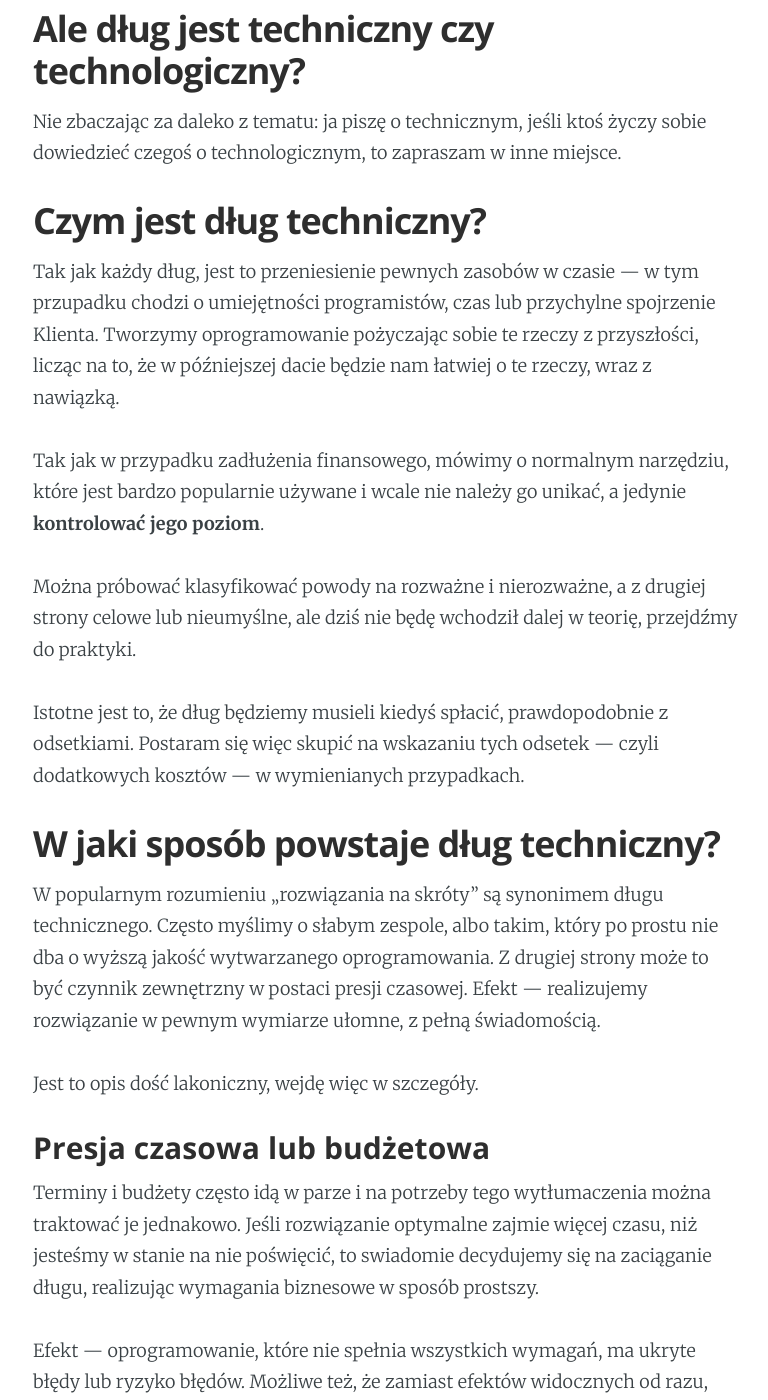
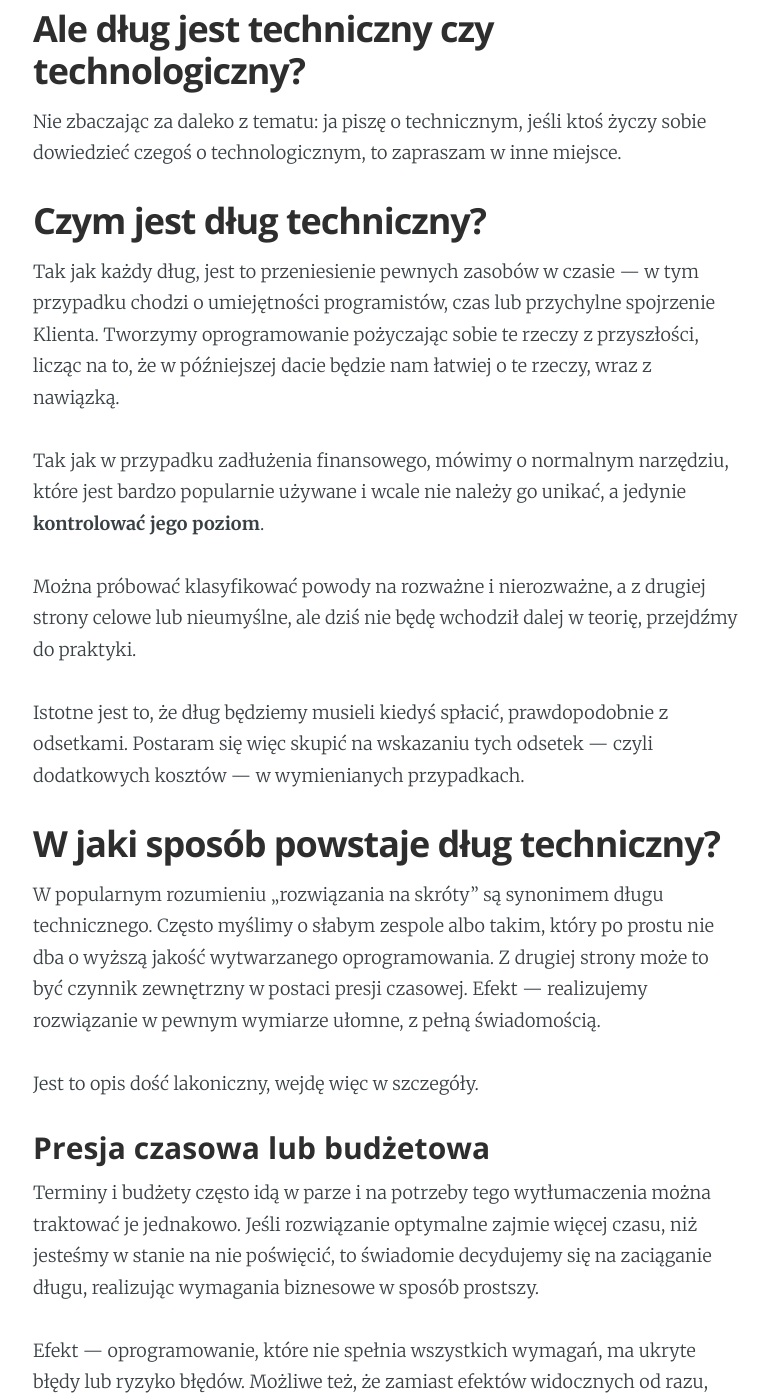
Before and after one commit to syzygypl/syzygypl.github.io, a Jekyll site: the page built from _posts/2019-03-26-technical-debt.md, in a window 1280 px wide and 1400 px high, scrolled down 555 px. Shown: the whole window, without its empty margins (252-1020 px from the left). Built offline with Jekyll 4.4.1, drawn with Linux system fonts in a browser that asks for light colours; some of the changed text lies outside the part shown.

Commit message:
spell checking

```diff
--- a/_posts/2019-03-26-technical-debt.md
+++ b/_posts/2019-03-26-technical-debt.md
@@ -1,6 +1,6 @@
 ---
 title: Dług techniczny
-excerpt: Porównałem dług techniczny do długu finansowego — efektywne narzędzie do ominięcia braku zasobów w jednym momencie, licząc na to, że w późniejszym czasie będzie nam łatwiej „spłacić“ takie zobowiązanie. Wspomniałem o nieoczywistych momentach, w których zaciągamy dług, jak np podczas doboru nieodpowiedniej technologii, odchodzenie od rynkowych standardów albo... nic nie robiąc, bo dług techniczny sam z siebie narasta. Wspomniałem też o tym jak sobie z nim radzić w organizacji — przede wszystkim poprzez mierzenie jego poziomu oraz aktywną pracę z Klientem, aby utrzymywać go na komfortowym poziomie
+excerpt: Porównałem dług techniczny do długu finansowego — efektywne narzędzie do ominięcia braku zasobów w jednym momencie, licząc na to, że w późniejszym czasie będzie nam łatwiej „spłacić” takie zobowiązanie. Wspomniałem o nieoczywistych momentach, w których zaciągamy dług, jak np. podczas doboru nieodpowiedniej technologii, odchodzenie od rynkowych standardów albo... nic nie robiąc, bo dług techniczny sam z siebie narasta. Wspomniałem też o tym jak sobie z nim radzić w organizacji — przede wszystkim poprzez mierzenie jego poziomu oraz aktywną pracę z Klientem, aby utrzymywać go na komfortowym poziomie
 category: technology
 date: 2019-03-26 22:34
 author: puck
@@ -17,23 +17,23 @@
 
 ## Czym jest dług techniczny?
 
-Tak jak każdy dług, jest to przeniesienie pewnych zasobów w czasie — w tym przupadku chodzi o umiejętności programistów, czas lub przychylne spojrzenie Klienta. Tworzymy oprogramowanie pożyczając sobie te rzeczy z przyszłości, licząc na to, że w późniejszej dacie będzie nam łatwiej o te rzeczy, wraz z nawiązką.
+Tak jak każdy dług, jest to przeniesienie pewnych zasobów w czasie — w tym przypadku chodzi o umiejętności programistów, czas lub przychylne spojrzenie Klienta. Tworzymy oprogramowanie pożyczając sobie te rzeczy z przyszłości, licząc na to, że w późniejszej dacie będzie nam łatwiej o te rzeczy, wraz z nawiązką.
 
 Tak jak w przypadku zadłużenia finansowego, mówimy o normalnym narzędziu, które jest bardzo popularnie używane i wcale nie należy go unikać, a jedynie **kontrolować jego poziom**.
 
 Można próbować klasyfikować powody na rozważne i nierozważne, a z drugiej strony celowe lub nieumyślne, ale dziś nie będę wchodził dalej w teorię, przejdźmy do praktyki.
 
-Istotne jest to, że dług będziemy musieli kiedyś spłacić, prawdopodobnie z odsetkiami. Postaram się więc skupić na wskazaniu tych odsetek — czyli dodatkowych kosztów — w wymienianych przypadkach.
+Istotne jest to, że dług będziemy musieli kiedyś spłacić, prawdopodobnie z odsetkami. Postaram się więc skupić na wskazaniu tych odsetek — czyli dodatkowych kosztów — w wymienianych przypadkach.
 
 ## W jaki sposób powstaje dług techniczny?
 
-W popularnym rozumieniu „rozwiązania na skróty” są synonimem długu technicznego. Często myślimy o słabym zespole, albo takim, który po prostu nie dba o wyższą jakość wytwarzanego oprogramowania. Z drugiej strony może to być czynnik zewnętrzny w postaci presji czasowej. Efekt — realizujemy rozwiązanie w pewnym wymiarze ułomne, z pełną świadomością.
+W popularnym rozumieniu „rozwiązania na skróty” są synonimem długu technicznego. Często myślimy o słabym zespole albo takim, który po prostu nie dba o wyższą jakość wytwarzanego oprogramowania. Z drugiej strony może to być czynnik zewnętrzny w postaci presji czasowej. Efekt — realizujemy rozwiązanie w pewnym wymiarze ułomne, z pełną świadomością.
 
 Jest to opis dość lakoniczny, wejdę więc w szczegóły.
 
 ### Presja czasowa lub budżetowa
 
-Terminy i budżety często idą w parze i na potrzeby tego wytłumaczenia można traktować je jednakowo. Jeśli rozwiązanie optymalne zajmie więcej czasu, niż jesteśmy w stanie na nie poświęcić, to swiadomie decydujemy się na zaciąganie długu, realizując wymagania biznesowe w sposób prostszy.
+Terminy i budżety często idą w parze i na potrzeby tego wytłumaczenia można traktować je jednakowo. Jeśli rozwiązanie optymalne zajmie więcej czasu, niż jesteśmy w stanie na nie poświęcić, to świadomie decydujemy się na zaciąganie długu, realizując wymagania biznesowe w sposób prostszy.
 
 Efekt — oprogramowanie, które nie spełnia wszystkich wymagań, ma ukryte błędy lub ryzyko błędów. Możliwe też, że zamiast efektów widocznych od razu, zwiększamy sobie „oprocentowanie długu”, a przez to wszelkie inne działania mogą okazać się bardziej kosztowne.
 
@@ -113,7 +113,7 @@
 
 Całe to podsumowanie nie miało by sensu, jeśli nie płynęłaby z niego jakaś nauka. Następujące elementy są dla Syzygy istotne, aby zarządzać długiem technicznym:
 
- * Używanie rynkowych standardów. Naturalnym wnioskiem z przytoczonej historii była decyzja o zmianie stacku na taki, który używa jednego z frameworków frontendowych zamiast „klasycznego” podejścia. Możliwość szybkiego skalowania zespołu jest dla nas dużo ważniejsza, niż budowanie efektywności poprzez długoletnie doświadczenie w jednym rozwiązaniu.
+ * Używanie rynkowych standardów. Naturalnym wnioskiem z przytoczonej historii była decyzja o zmianie stacku na taki, który używa jednego z frameworków frontendowych zamiast „klasycznego” podejścia. Możliwość szybkiego skalowania zespołu jest dla nas dużo ważniejsza niż budowanie efektywności poprzez długoletnie doświadczenie w jednym rozwiązaniu.
  * Ciągła aktualizacja używanych rozwiązań. Analogicznie do kompletnej zmiany frameworków, również te istniejące już trzeba aktualizować do bieżących wersji, otwierając się na możliwości nowych bibliotek open source oraz przyciągając lepszych kandydatów do pracy.
  * Upewnienie się o odpowiednim poziomie testów jednostkowych i dokumentacji w projektach. Często przymykaliśmy na to oko, rozumiejąc, że jest to pewien kompromis. Teraz jednak szale się przeważyły i wraz z rosnącym udziałem projektów utrzymaniowych, istnienie wysokiego pokrycia testów staje się dużo ważniejsze.
 
```
Also changed, not shown: other parts of _posts/2019-03-26-technical-debt.md (+7 -7 lines).
